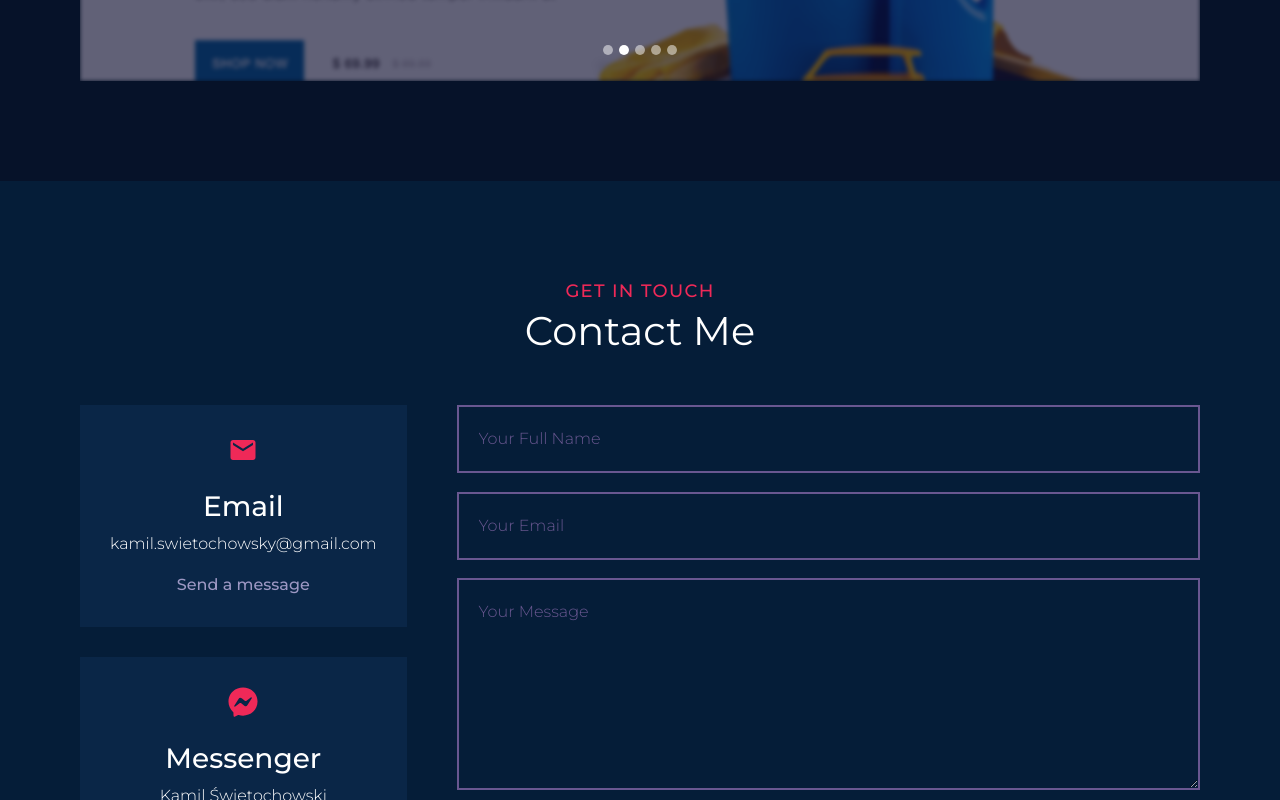
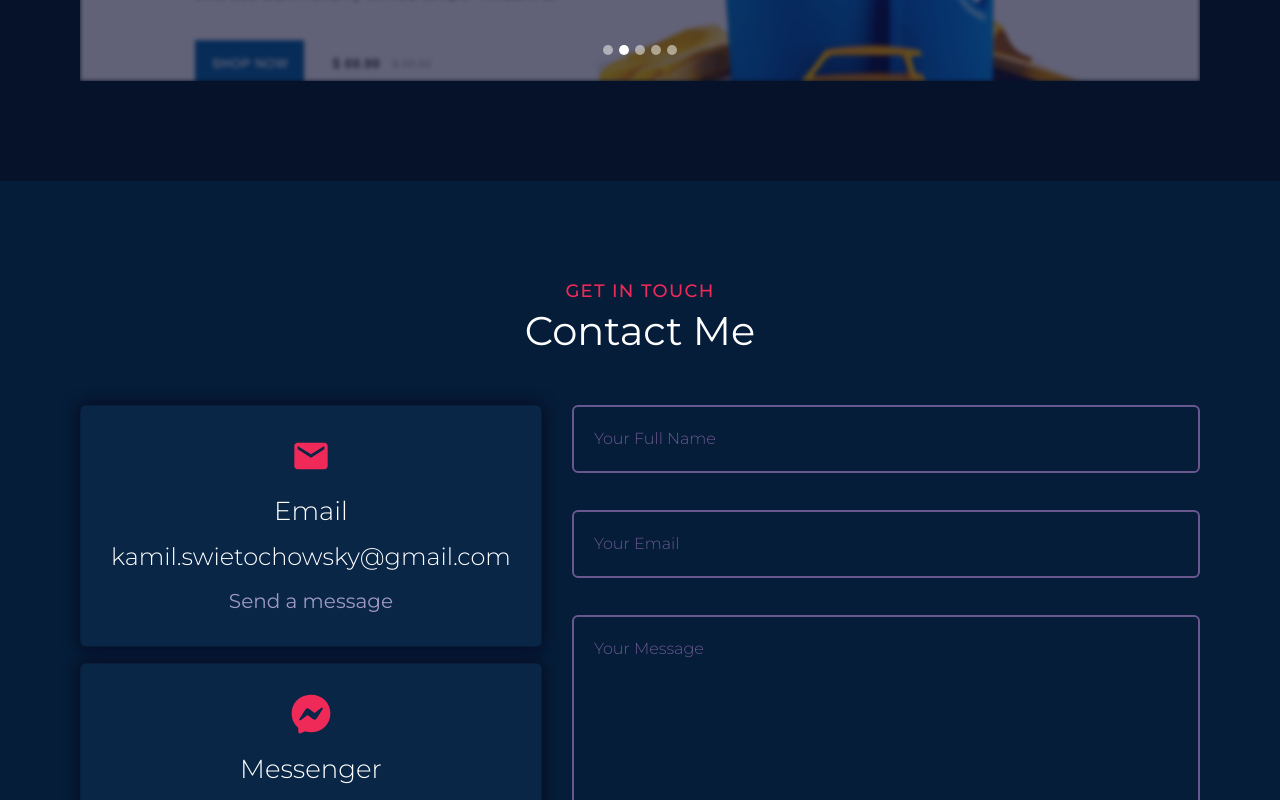
Before and after one commit to ksky793/portfolio, a React (Create React App) app: page / in a window 1280 px wide. Shown: the part 3375-4175 px from the top of the page. Built offline with nearby package versions, Linux system fonts and the light colour scheme.

Commit message:
refactoring sekcji kontakt / walidacja formularza
- dodano komponent card dla kontaktów
- stworzono komponent input dla formularza
- dodano plik z walidacją

```diff
--- a/src/components/card/Card.js
+++ b/src/components/card/Card.js
@@ -1,7 +1,15 @@
 import './Card.scss';
 const Card = (props) => {
 	const { children, modifier } = props;
-	return <div className={`card card--size-${modifier}`}>{children}</div>;
+	return (
+		<div
+			className={`card card--size-${modifier} ${
+				modifier === 'services' ? 'm-b--30' : ''
+			}`}
+		>
+			{children}
+		</div>
+	);
 };
 
 export default Card;
--- a/src/components/card/Card.scss
+++ b/src/components/card/Card.scss
@@ -11,7 +11,6 @@ $descriptionColor: #97a1cc;
 	flex-direction: column;
 	justify-content: center;
 	align-items: center;
-	margin-bottom: 30px;
 	background-color: $backgroundColor;
 	box-shadow: 0 0 15px 1px $backgroundShadowColor;
 
@@ -38,10 +37,16 @@ $descriptionColor: #97a1cc;
 			font-size: 22px;
 		}
 		&--size-contact {
-			font-size: 22px;
+			font-size: 26px;
 		}
 	}
 
+	&__href {
+		font-size: 20px;
+		&--color-href {
+			color: rgb(157, 152, 196);
+		}
+	}
 	&__paragraph {
 		color: $descriptionColor;
 		text-align: center;
--- a/src/components/contact/Contact.css
+++ b/src/components/contact/Contact.css
@@ -1,4 +1,4 @@
-.section-contact-me {
+/* .section-contact-me {
 	background-color: var(--lightPurpleBackground);
 }
 .contact-bottom-container {
@@ -12,17 +12,11 @@
 	justify-content: space-between;
 	padding: 30px;
 	align-items: center;
-	background-color: var(--servicesColumnColor);
+	background-color: #0a2647;
 	color: white;
 }
 .contact-element:nth-child(n) {
 	margin-bottom: 30px;
-}
-
-.ic-mail,
-.ic-messenger {
-	font-size: 30px;
-	margin-bottom: 25px;
 }
 
 .contact-element h3 {
@@ -82,4 +76,4 @@ input:focus {
 	textarea {
 		margin-bottom: 0;
 	}
-}
+} */
--- a/src/components/contact/Contact.js
+++ b/src/components/contact/Contact.js
@@ -1,96 +1,177 @@
-import { FaFacebookMessenger, FaInstagram } from 'react-icons/fa';
+import { FaFacebookMessenger } from 'react-icons/fa';
 import { MdEmail } from 'react-icons/md';
 import SectionHeaders from '../sectionHeaders/SectionHeaders';
-import { useRef, useState } from 'react';
+import { useState } from 'react';
 import emailjs from 'emailjs-com';
-import './Contact.css';
+import Card from '../card/Card';
+import Input from '../input/Input';
+import './Contact.scss';
+import { validate, isFormValid } from '../../helpers/validation';
+import SpinningButton from '../ui/buttons/spinningButton/SpinningButton';
+const initialState = {
+	fullName: {
+		value: '',
+		showError: false,
+		error: '',
+		valid: false,
+		rules: ['required'],
+	},
+	email: {
+		value: '',
+		showError: false,
+		error: '',
+		valid: false,
+		rules: ['required', 'email'],
+	},
+	textArea: {
+		value: '',
+		showError: false,
+		error: '',
+		valid: false,
+		rules: ['required', { rule: 'min', length: 25 }],
+	},
+};
+
 const Contact = () => {
-	const form = useRef();
-	const [sent, setSent] = useState(false);
+	const [error, setError] = useState({
+		valid: null,
+		message: '',
+	});
+	const [loading, setLoading] = useState(false);
+	const [form, setForm] = useState({
+		fullName: {
+			value: '',
+			showError: false,
+			error: '',
+			valid: false,
+			rules: ['required'],
+		},
+		email: {
+			value: '',
+			showError: false,
+			error: '',
+			valid: false,
+			rules: ['required', 'email'],
+		},
+		textArea: {
+			value: '',
+			showError: false,
+			error: '',
+			valid: false,
+			rules: ['required', { rule: 'min', length: 25 }],
+		},
+	});
 
-	const sendEmail = (e) => {
+	const changeHandler = (value, fieldName) => {
+		const error = validate(form[fieldName].rules, value);
+		setForm({
+			...form,
+			[fieldName]: {
+				...form[fieldName],
+				error: error,
+				showError: error ? true : false,
+				valid: error ? false : true,
+				value: value,
+			},
+		});
+	};
+	const handleSubmit = async (e) => {
 		e.preventDefault();
-
-		emailjs
-			.sendForm(
+		setLoading(true);
+		const isValid = isFormValid(form);
+		if (isValid) {
+			try {
+				await emailjs.sendForm(
 					'service_yl4083v',
 					'template_s4hqntk',
-				form.current,
+					e.target,
 					'2SvR_tELXukcGqByS'
-			)
-			.then(
-				(result) => {
-					setSent(true);
-				},
-				(error) => {
-					setSent(false);
+				);
+				setLoading(false);
+				setForm(initialState);
+			} catch (err) {
+				setError({
+					valid: false,
+					message: err.message,
+				});
+				setLoading(false);
 			}
-			);
-		e.target.reset();
+		} else {
+			setError({ message: 'Fill in all fields correctly', valid: false });
+			setLoading(false);
+		}
 	};
 
 	return (
-		<section className='section-contact-me' id='contact'>
-			<div data-aos='fade-up' className='wrapper contact-container'>
+		<section className='contact' id='contact'>
+			<div data-aos='fade-up' className='wrapper contact__container'>
 				<SectionHeaders upperText='GET IN TOUCH' lowerText='Contact Me' />
-				<div className='contact-bottom-container'>
-					<div className='contact-left-side'>
-						<div className='contact-icons-container'>
-							<article className='contact-element'>
-								<MdEmail className='ic ic-mail' />
-								<h3>Email</h3>
-								<h4>kamil.swietochowsky@gmail.com</h4>
-								<a href='mailto:kamil.swietochowsky@gmail.com'>
+				<div className='contact__container__bottom'>
+					<div className='contact__container__bottom__infos'>
+						<Card modifier='contact'>
+							<MdEmail className='ic ic--big m-b--20' />
+							<h3 className='card__header card__header--size-contact'>Email</h3>
+							<h4 className='card__header card__header--services'>
+								kamil.swietochowsky@gmail.com
+							</h4>
+							<a
+								href='mailto:kamil.swietochowsky@gmail.com'
+								className='card__href card__href--color-href'
+							>
 								Send a message
 							</a>
-							</article>
-							<article className='contact-element'>
-								<FaFacebookMessenger className='ic ic-messenger' />
-								<h3>Messenger</h3>
-								<h4>Kamil Świętochowski</h4>
-								<a href='https://m.me/Kamcioooo' target='_blank'>
+						</Card>
+						<Card modifier='contact'>
+							<FaFacebookMessenger className='ic ic--big m-b--20' />
+							<h3 className='card__header card__header--size-contact'>
+								Messenger
+							</h3>
+							<h4 className='card__header card__header--services'>
+								Kamil Świętochowski
+							</h4>
+							<a
+								href='https://m.me/Kamcioooo'
+								className='card__href card__href--color-href'
+							>
 								Send a message
 							</a>
-							</article>
-							{/* <article className='contact-element'>
-								<FaInstagram className='ic ic-instagram' />
-								<h3>Instagram</h3>
-								<h4>k_a_mc_io</h4>
-								<a href='https://www.instagram.com/k_a_mc_io/' target='_blank'>
-									Send a message
-								</a>
-							</article> */}
+						</Card>
 					</div>
-					</div>
-					<div className='contact-right-side'>
-						<form className='contact-form' ref={form} onSubmit={sendEmail}>
-							<input
+
+					<div className='contact__container__bottom__form'>
+						<form className='form' onSubmit={handleSubmit}>
+							<Input
 								type='text'
 								name='name'
 								placeholder='Your Full Name'
-								required
+								value={form.fullName.value}
+								onChange={(e) => changeHandler(e.target.value, 'fullName')}
+								showError={form.fullName.showError}
+								error={form.fullName.error}
 							/>
-							<input
+							<Input
 								type='email'
 								name='email'
 								placeholder='Your Email'
-								required
+								value={form.email.value}
+								onChange={(e) => changeHandler(e.target.value, 'email')}
+								showError={form.email.showError}
+								error={form.email.error}
 							/>
-							<textarea
+							<Input
+								type='textarea'
 								name='message'
-								rows='7'
 								placeholder='Your Message'
-								required
-							></textarea>
-							<button type='submit' className='btns btn-submit'>
-								Send Message
-							</button>
-							{sent === true && (
-								<p style={{ color: 'white', marginBottom: '0px' }}>
-									Message is sent
-								</p>
+								value={form.textArea.value}
+								onChange={(e) => changeHandler(e.target.value, 'textArea')}
+								showError={form.textArea.showError}
+								error={form.textArea.error}
+							/>
+							<SpinningButton loading={loading}>Send a Message</SpinningButton>
+						</form>
+						{!error.valid && (
+							<p className='invalid-feedback'>{error.message}</p>
 						)}
-						</form>
 					</div>
 				</div>
 			</div>
--- /dev/null
+++ b/src/components/contact/Contact.scss
@@ -0,0 +1,80 @@
+@import '../../mixins.scss';
+
+$backgroundColor: #051d38;
+$invalidFeedbackColor: rgb(204, 71, 71);
+$placeholderColor: rgb(105, 87, 144);
+$textColor: rgb(185, 167, 222);
+.contact {
+	background-color: $backgroundColor;
+
+	&__container {
+		&__bottom {
+			display: flex;
+			flex-direction: column;
+
+			&__infos {
+				display: flex;
+				flex-direction: column;
+				height: 500px;
+				margin-bottom: 30px;
+				justify-content: space-between;
+				@include bp(tablet) {
+					margin-bottom: 0;
+				}
+			}
+
+			&__form {
+				width: 100%;
+
+				@include bp(tablet) {
+					margin-left: 30px;
+				}
+			}
+
+			@include bp(tablet) {
+				flex-direction: row;
+				height: 500px;
+			}
+		}
+	}
+}
+
+.invalid-feedback {
+	display: flex;
+	font-size: 14px;
+	color: $invalidFeedbackColor;
+	margin-top: 10px;
+}
+
+.form {
+	height: 100%;
+	display: flex;
+	flex-direction: column;
+	justify-content: space-between;
+}
+.form-group {
+	display: flex;
+	flex-direction: column;
+	margin-bottom: 15px;
+}
+
+.form-control {
+	padding: 20px;
+	background: transparent;
+	color: $textColor;
+	border: 2px solid rgb(105, 87, 144);
+	font-weight: 300;
+	font-size: 16px;
+
+	&:focus {
+		outline: none;
+	}
+	&::placeholder {
+		font-weight: 300;
+		color: $placeholderColor;
+	}
+
+	&--height-big {
+		height: 200px;
+	}
+}
--- /dev/null
+++ b/src/components/input/Input.js
@@ -0,0 +1,46 @@
+const InputTextArea = (props) => {
+	return (
+		<div className='form-group'>
+			<textarea
+				type='text'
+				name={props.name}
+				className='form-control form-control--height-big'
+				value={props.value}
+				onChange={props.onChange}
+				style={{ border: props.showError && '0.5px solid rgb(204, 71, 71)' }}
+				placeholder={props.placeholder}
+			></textarea>
+			{props.showError && <p className='invalid-feedback'>{props.error}</p>}
+		</div>
+	);
+};
+
+const InputText = (props) => {
+	return (
+		<div className='form-group'>
+			<input
+				type={props.type}
+				name={props.name}
+				className={`form-control`}
+				value={props.value}
+				onChange={props.onChange}
+				style={{ border: props.showError && '0.5px solid rgb(204, 71, 71)' }}
+				placeholder={props.placeholder}
+			/>
+			{props.showError && <p className='invalid-feedback'>{props.error}</p>}
+		</div>
+	);
+};
+
+const Input = (props) => {
+	switch (props.type) {
+		case 'textarea':
+			return <InputTextArea {...props} />;
+		case 'text':
+			return <InputText {...props} />;
+		case 'email':
+			return <InputText {...props} />;
+	}
+};
+
+export default Input;
--- /dev/null
+++ b/src/components/ui/buttons/spinningButton/SpinningButton.js
@@ -0,0 +1,10 @@
+import { FaSpinner } from 'react-icons/fa';
+const SpinningButton = ({ loading, children }) => {
+	return (
+		<button type='submit' className='btns btn-submit ' disabled={loading}>
+			{loading ? <FaSpinner className='spinner' /> : children}
+		</button>
+	);
+};
+
+export default SpinningButton;
--- a/src/default.scss
+++ b/src/default.scss
@@ -1,3 +1,19 @@
+.wrapper {
+	max-width: 1200px;
+	margin: 0 auto;
+	padding: 100px 40px;
+}
+
+a {
+	text-decoration: none;
+}
+
+ul {
+	li {
+		list-style: none;
+	}
+}
+// margins
 .m-t {
 	&--10 {
 		margin-top: 10px;
@@ -26,3 +42,24 @@
 		margin-bottom: 40px;
 	}
 }
+
+// icons
+$iconColor: #ef2958;
+$iconHoverColor: rgb(127, 93, 239);
+
+.ic {
+	cursor: pointer;
+	color: $iconColor;
+	transition: color 0.3s ease;
+	font-size: 40px;
+
+	&--big {
+		font-size: 40px;
+	}
+	&--small {
+		font-size: 25px;
+	}
+	&--color-white {
+		color: white;
+	}
+}
--- /dev/null
+++ b/src/helpers/validation.js
@@ -0,0 +1,44 @@
+const validateEmail = (input) => {
+	const validRegex =
+		/^[a-zA-Z0-9.!#$%&'*+/=?^_`{|}~-]+@[a-zA-Z0-9-]+(?:\.[a-zA-Z0-9-]+)*$/;
+	return validRegex.test(input);
+};
+
+const availableRules = {
+	required(value) {
+		return value ? '' : 'Field is required';
+	},
+	min(value, rule) {
+		return value.length >= rule.length ? '' : `Min. ${rule.length} chars`;
+	},
+	email(value) {
+		return validateEmail(value) ? '' : 'Invalid email';
+	},
+};
+export const isFormValid = (form) => {
+	// przekształcanie obiektu na elementy w tablicy, aby móc wyliczyć długość
+	const formLength = Object.keys(form).length;
+
+	// wyświetlamy tylko te elementy, gdzie wartość valid jest true, a następnie zwracamy długość takiej tablicy
+	const newFormLength = Object.values(form).filter(
+		(val) => val.valid === true
+	).length;
+
+	// sprawdzenie czy wszystkie elementy valid w tablicy mają wartość true
+	if (newFormLength === formLength) {
+		return true;
+	} else return false;
+};
+
+export const validate = (rules = [], value) => {
+	for (let i = 0; i < rules.length; i++) {
+		const rule = rules[i];
+		if (rule instanceof Object) {
+			const errorMessage = availableRules[rule.rule](value, rule);
+			if (errorMessage) return errorMessage;
+		} else {
+			const errorMessage = availableRules[rule](value);
+			if (errorMessage) return errorMessage;
+		}
+	}
+};
```
Also changed, not shown: src/components/ui/buttons/Buttons.css (+15 -1 lines). Lines whose indentation alone changed are shown as unchanged.
